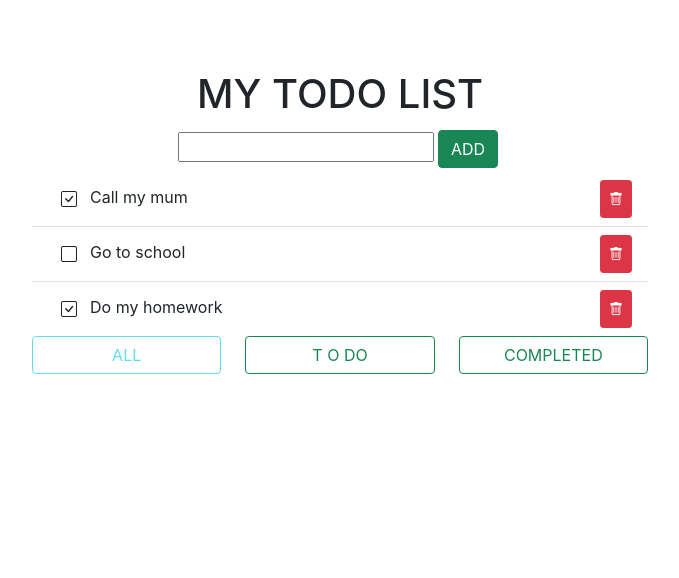
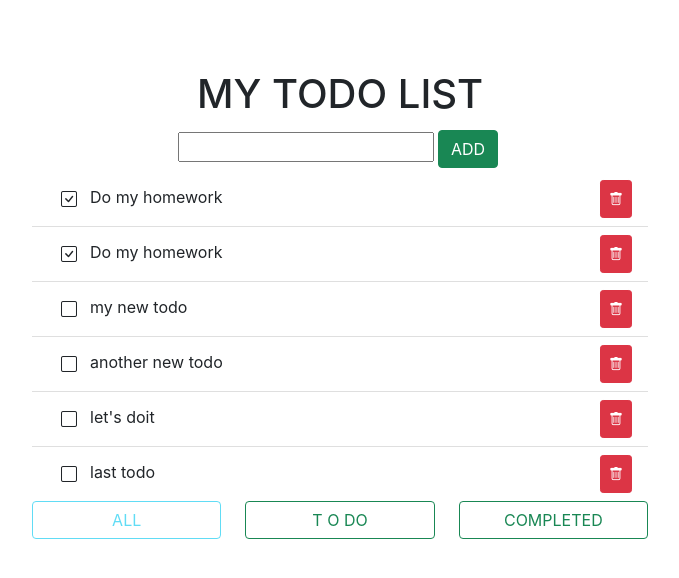
Before and after one commit to hidran/react-redux-todolist, a React (Create React App) app: page / in a window 1280 px wide. Shown: the top 578 px of the page, without its empty margins (300-979 px from the left). Built offline with nearby package versions, Linux system fonts and the light colour scheme; data requests are answered from the project's data file.

Commit message:
implements CRUD calls with thunks

```diff
--- a/db.json
+++ b/db.json
@@ -1,24 +1,42 @@
 {
-    "todos": [{
+  "todos": [
+    {
       "completed": true,
-            "name": "Call my mum",
+      "name": "Do my homework",
       "dueDate": "20/8/2021",
       "user_id": 1,
-            "id": 1
-        },
-        {
-            "completed": false,
-            "name": "Go to school",
-            "dueDate": "20/8/2021",
-            "user_id": 1,
-            "id": 2
+      "id": 3
     },
     {
       "completed": true,
       "name": "Do my homework",
       "dueDate": "20/8/2021",
       "user_id": 1,
-            "id": 3
+      "id": 6
+    },
+    {
+      "id": 4,
+      "name": "my new todo",
+      "dueDate": "20/8/2021",
+      "user_id": 1
+    },
+    {
+      "id": 5,
+      "name": "another new todo",
+      "dueDate": "20/8/2021",
+      "user_id": 1
+    },
+    {
+      "name": "let's doit",
+      "dueDate": "20/8/2021",
+      "user_id": 1,
+      "id": 7
+    },
+    {
+      "name": "last todo",
+      "dueDate": "20/8/2021",
+      "user_id": 1,
+      "id": 8
     }
   ],
   "filter": [
--- a/src/App.js
+++ b/src/App.js
@@ -35,7 +35,8 @@ function App() {
   const todoEl = useRef('');
   const manageClick = (e) => {
      e.preventDefault();
-    dispatch(addTodo({ id:todos.length+1, name:todoEl.current.value, dueDate: (new Date()).toLocaleDateString(), user_id:1 }));
+    dispatch(addTodo({  name:todoEl.current.value, dueDate: (new Date()).toLocaleDateString(), user_id:1 }));
+    todoEl.current.value = '';
   }
   const onFilterTodo = (filter) => {
     dispatch(filterTodo(filter));
--- a/src/app/store.js
+++ b/src/app/store.js
@@ -15,7 +15,7 @@ import logger from 'redux-logger';
 
 ;
 */
-const preloadedState = {
+/*const preloadedState = {
   todos: [
     {
       completed: true,
@@ -41,7 +41,7 @@ const preloadedState = {
 
   ],
   filter: 'ALL'
-};
+};*/
 export const store = configureStore({
  // preloadedState,
   reducer: {
--- /dev/null
+++ b/src/config/index.js
@@ -0,0 +1,5 @@
+
+export const APIURL = 'http://127.0.0.1:3004';
+export const LIST_URL = APIURL + '/lists';
+export const TODO_URL = APIURL + '/todos';
+export const FILTER_URL =  APIURL + '/filter';;
--- a/src/features/Todos.js
+++ b/src/features/Todos.js
@@ -9,8 +9,9 @@ export const Todos = ({ todos }) => {
     const onRemove = (todo) => {
         dispatch(removeTodo(todo));
     }
-     const onToggle= (todo) => {
-        dispatch(toggleTodo(todo));
+    const onToggle = (todo) => {
+          const newtodo ={...todo, completed:!todo.completed};
+        dispatch(toggleTodo(newtodo));
     }
     return (
        <ul className="list-group list-group-flush">
--- /dev/null
+++ b/src/features/todos/thunksTodo.js
@@ -0,0 +1,54 @@
+import { createAsyncThunk} from '@reduxjs/toolkit';
+import { filterTodo } from './filterSlice';
+import {
+    getTodos as fetchTodos,
+    getFilter,
+    removeTodo as deleteTodo,
+    newTodo,
+    changeCompleted
+} from '../../service/todoService';
+
+export const getTodos = createAsyncThunk('todos/getTodos',
+  async (data = null, { dispatch }) => {
+
+
+  let [todos, activeFilter] = await Promise.all([fetchTodos(), getFilter()]);
+  const filter = activeFilter[0];
+  dispatch(filterTodo(filter));
+      todos = todos.filter(todo => {
+    if (filter=== 'ALL') {
+      return true;
+    }
+    if (filter === 'COMPLETED') {
+      return todo.completed;
+    }
+    // default TODO
+    return !todo.completed;
+  });
+  return todos;
+    });
+
+    export const removeTodo = createAsyncThunk('todos/removeTodo',
+  async (todo, { dispatch }) => {
+
+
+      const res = await deleteTodo(todo);
+      console.log('delete todo', res);
+      return todo;
+        });
+      export const addTodo = createAsyncThunk('todos/addTodo',
+  async (todo, { dispatch }) => {
+
+
+     return await newTodo(todo);
+
+
+          });
+     export const toggleTodo = createAsyncThunk('todos/toggle',
+  async (todo, { dispatch }) => {
+
+
+     return await changeCompleted(todo);
+
+
+  });
--- a/src/features/todos/todosSlice.js
+++ b/src/features/todos/todosSlice.js
@@ -1,38 +1,20 @@
-import { createSlice ,createAsyncThunk} from '@reduxjs/toolkit';
-import { filterTodo } from './filterSlice';
-const TODO_URL = 'http://127.0.0.1:3004/todos';
-const FILTER_URL = 'http://127.0.0.1:3004/filter';
+import { createSlice } from '@reduxjs/toolkit';
 
-export const getTodos = createAsyncThunk('todos/getTodos',async (data = null, {dispatch}) => {
-    const todosPromise =  fetch(TODO_URL).then(res => res.json()).then(res => res);
-  const filterPromise = fetch(FILTER_URL).then(res => res.json()).then(res => res);
 
-  let [todos, activeFilter] = await Promise.all([todosPromise, filterPromise]);
-  const filter = activeFilter[0];
-  dispatch(filterTodo(filter));
-      todos = todos.filter(todo => {
-    if (filter=== 'ALL') {
-      return true;
-    }
-    if (filter === 'COMPLETED') {
-      return todo.completed;
-    }
-    // default TODO
-    return !todo.completed;
-  });
-  return todos;
-  });
+import { getTodos, removeTodo, addTodo, toggleTodo } from './thunksTodo';
+
+
 export const todosSlice = createSlice(
     {
         name: 'todos',
         initialState : [],
         reducers: {
-           addTodo(state, action) {
+          /*  addTodo(state, action) {
                 console.log('reducer', state, action);
                 state.push(action.payload);
 
             },
-            removeTodo(state, action) {
+           removeTodo(state, action) {
 
                 return state.filter(todo => todo.id !== action.payload.id);
 
@@ -46,13 +28,29 @@ export const todosSlice = createSlice(
                 return todo;
                 } );
 
-            }
+            }*/
         },
     extraReducers: builder => {
       builder.addCase(getTodos.pending, (state, action) => {
 
-      }).addCase(getTodos.fulfilled, (state, action) => {
+      })
+        .addCase(getTodos.fulfilled, (state, action) => {
         state = action.payload;
+        return state;
+      }) .addCase(removeTodo.fulfilled, (state, action) => {
+        state = state.filter(ele => ele.id !== action.payload.id )
+        return state;
+      }).addCase(toggleTodo.fulfilled, (state, action) => {
+        const idx = state.findIndex(ele => ele.id === action.payload.id);
+        console.log('toggle case',idx, action.payload)
+        if (idx !== -1) {
+           state.splice(idx, 1, action.payload);
+         }
+
+
+      }).addCase(addTodo.fulfilled, (state, action) => {
+        state.unshift(action.payload);
+
         return state;
       })
     }
@@ -61,5 +59,6 @@ export const todosSlice = createSlice(
 );
 
 const { actions, reducer } = todosSlice;
-export const { toggleTodo,addTodo, removeTodo } = actions;
+
 export default reducer;
+export {getTodos, removeTodo, toggleTodo,addTodo }
--- /dev/null
+++ b/src/service/todoService.js
@@ -0,0 +1,44 @@
+
+import { TODO_URL, FILTER_URL } from '../config';
+
+export const getTodos = async () => {
+    return fetch(TODO_URL).then(res => res.json()).then(res => res);
+}
+ export const getFilter= async () => {
+    return fetch(FILTER_URL).then(res => res.json()).then(res => res);
+  }
+export const removeTodo = async (todo) => {
+    return fetch(
+        TODO_URL + '/' + todo.id,
+        {
+            method: 'DELETE'
+        }
+    ).then(res => res.json()).then(res => res);
+}
+export const newTodo = async (todo) => {
+    return fetch(
+        TODO_URL,
+        {
+            method: 'POST',
+            headers: {
+                'Content-Type': 'application/json'
+                // 'Content-Type': 'application/x-www-form-urlencoded',
+            },
+            body: JSON.stringify(todo)
+        }
+    ).then(res => res.json()).then(res => res);
+};
+export const changeCompleted = async (todo) => {
+
+    return fetch(
+        TODO_URL +'/' + todo.id ,
+        {
+            method: 'PUT',
+            headers: {
+      'Content-Type': 'application/json'
+      // 'Content-Type': 'application/x-www-form-urlencoded',
+            },
+            body: JSON.stringify(todo)
+        }
+    ).then(res => res.json()).then(res => res);
+}
```
Also changed, not shown: 2 other files (tests, documents, lock files or other folders). Lines whose indentation alone changed are shown as unchanged.
